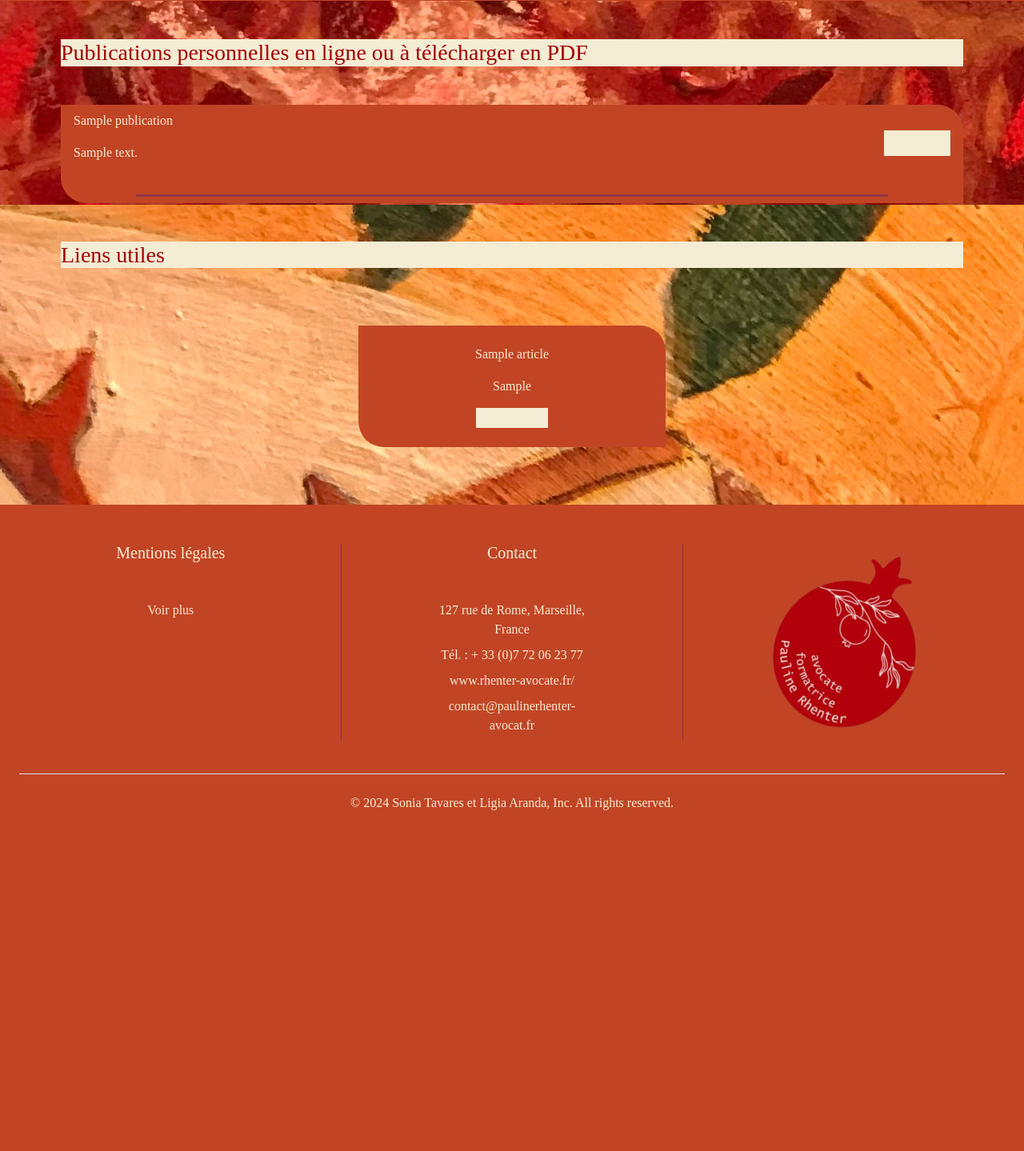
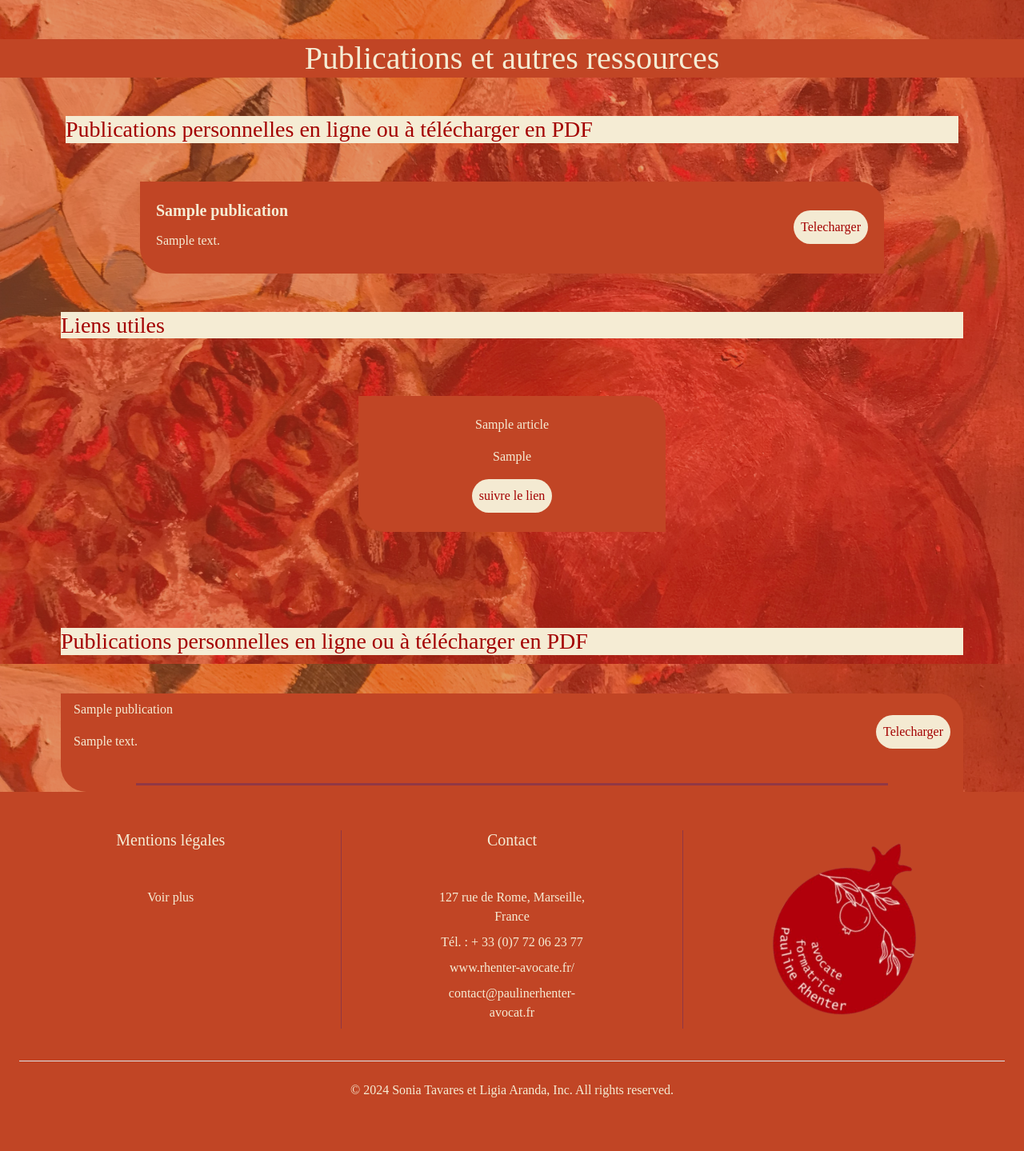
Before and after one commit to Lilii16/pauline_website, a PHP site: page / in a window 1280 px wide. Shown: the part 1873-3312 px from the top of the page at 80% size. Before the commit the page ends 2886 px from the top, so only its background shows below. Run offline with PHP 8.4, Linux system fonts and the light colour scheme; tables that the repository leaves empty or names only in its code hold one stand-in row (values such as "Sample post"); some web fonts are replaced.

Commit message:
film-rouge_body

```diff
--- a/index.php
+++ b/index.php
@@ -2,8 +2,8 @@
 require_once('./utilities/composant_general/header.php');
 require_once('./utilities/navigation/navbar.php');
 ?>
-<section class="vh-100 text-light text-center m-0 p-0&">
-    <div class="middle row align-items-center h-75">
+<section class="vh-100 text-light text-center m-0 p-0">
+    <div class="middle d-flex flex-column justify-content-center align-items-center h-75">
         <div class="align-text-middle">
            <h1 class="display-1 fw-bolder">Pauline Rhenter</h1>
         <h3 class="">Avocate au Barreau de Marseille</h3>
--- a/style.css
+++ b/style.css
@@ -7,12 +7,24 @@
   box-sizing: border-box;
   font-family: "Source Serif 4", serif;
   text-decoration: none;
-  /* color: #f5ecd4 !important; */
 }
 body {
+  position: relative;
   background-image: url("assets/pictures/grenades.jpg") !important;
+  background-size: contain;
   font-family: "Ruluko", serif !important;
   color: #f5ecd4 !important;
+}
+/* couleur sur le background */
+body::before {
+  content: "";
+  position: absolute;
+  top: 0;
+  left: 0;
+  width: 100%;
+  height: 100%;
+  background-color: #c1442577 !important;
+  z-index: -1;
 }
 
 ul{
@@ -101,11 +113,11 @@ a:hover {
 .navbar-nav {
   justify-content: center !important;
 }
-.background-image {
+/* .background-image {
   background-image: url("assets/pictures/grenade.png");
   background-size: cover;
   background-repeat: no-repeat;
-}
+} */
 .bg-color-red {
     background-color: rgb(163,	0, 0, 0.70);
     width: 95%;
--- a/utilities/autres_composants/section_about.php
+++ b/utilities/autres_composants/section_about.php
@@ -1,9 +1,6 @@
-<?php
-require_once dirname(__DIR__, 2) . '/utilities/composant_general/header.php';
-?>
 
-<body>
-    <div class="container-fluid background-image vw-100 h-200 justify-content-center">
+
+    <div class="container-fluid h-200 justify-content-center py-5">
         <div class="row justify-content-center align-items-center h-100">
             <div class="col-md-8 bg-color-red vh-75 m-4">
                 <div class="col-md-10 text-center d-flex justify-content-center">
@@ -68,4 +65,3 @@ require_once dirname(__DIR__, 2) . '/utilities/composant_general/header.php';
             </div>
         </div>
     </div>
-</body>
--- a/utilities/autres_composants/section_publication.php
+++ b/utilities/autres_composants/section_publication.php
@@ -7,29 +7,32 @@
 
 <section class="bg-red-70 pb-5">
     <h1 class="text-light-beige text-center bg-orange m-0 wh-100">Publications et autres ressources</h1>
-    <div class="container personnel" style="max-width:  90% !important;">
+    <div class="container perso col">
             <h3 class="text-red bg-light-beige p-0 my-5">Publications personnelles en ligne ou à télécharger en PDF</h3>
-        <div class="bg-orange rounded-5" style="border-top-left-radius: 0 !important; border-bottom-right-radius: 0 !important;">
-            <!-- foreachici -->
+
                 <?php
                 $publications = findAllPublications($conn);
 
                 foreach ($publications as $publication) {
                 ?>
-                <div class="m-3 d-flex justify-content-between align-items-center py-2">
+                <div class="bg-orange rounded-5 col-10 m-auto" style="border-top-left-radius: 0 !important; border-bottom-right-radius: 0 !important;">
+                    <div class="m-3 d-flex justify-content-between align-items-center p-1 py-4">
                         <div class="text-light-beige">
-                        <p><?php echo $publication['titre']; ?></p>
-                        <p><?php echo $publication['description']; ?></p>
+                            <p class="fw-bold h5 pb-2"><?php echo $publication['titre'];
+                                ?></p>
+                            <p class="h6"><?php echo $publication['description'];
+                                ?></p>
                         </div>
-                    <a href="<?php echo $publication['lien']; ?>" class="bg-light-beige p-1" download>Telecharger</a>
+                        <a href="<?php echo $publication['lien'];
+                                    ?>" class="btn rounded-pill bg-beige text-red ms-3 p-2" download>Telecharger</a>
                     </div>
-                <hr class="text-blue p-1 d-flex m-auto border-3 col-10">
+                     </div>
                 <?php
                   }
                 ?>
-            <!-- chercher comment inverser au bout de 2 -->
+
         </div>
-    </div>
+
 
     <!-- div avec les liens utiles -->
     <div class="container liens" style="max-width:  90% !important;">
@@ -46,7 +49,7 @@
                     <div class="m-3 text-center text-light-beige py-2">
                         <p><?php echo $article['title']; ?></p>
                         <p><?php echo $article['deskription']; ?></p>
-                        <a href="<?php echo $article['origine']; ?>" class="bg-light-beige p-1">suivre le lien</a>
+                        <a href="<?php echo $article['origine']; ?>" class="btn rounded-pill bg-beige text-red p-2">suivre le lien</a>
                     </div>
                 </div>
 
@@ -58,47 +61,26 @@
 </section>
 
 
+<div class="container personnel" style="max-width:  90% !important;">
+        <h3 class="text-red bg-light-beige p-0 my-5">Publications personnelles en ligne ou à télécharger en PDF</h3>
+        <div class="bg-orange rounded-5" style="border-top-left-radius: 0 !important; border-bottom-right-radius: 0 !important;">
+            <!-- foreachici -->
+            <?php
+            $publications = findAllPublications($conn);
 
-
-
-
-
-
-
-
-
-
-
-
-
-
-
-
-
-<!--
-code utile -->
-<!-- <div class="container liens" style="max-width:  90% !important;">
-            <h3 class="text-red bg-light-beige p-0 my-5">Publications personnelles en ligne ou à télécharger en PDF</h3>
-
-                <?php
-                // $publications = findAllPublications($conn);
-
-                // foreach ($publications as $publication) {
+            foreach ($publications as $publication) {
             ?>
-                <div class="bg-orange rounded-5" style="border-top-left-radius: 0 !important; border-bottom-right-radius: 0 !important;">
                 <div class="m-3 d-flex justify-content-between align-items-center py-2">
                     <div class="text-light-beige">
-                            <p><?php //echo $publication['titre'];
-                                ?></p>
-                            <p><?php //echo $publication['description'];
-                                ?></p>
+                        <p><?php echo $publication['titre']; ?></p>
+                        <p><?php echo $publication['description']; ?></p>
                     </div>
-                        <a href="<?php //echo $publication['lien'];
-                                    ?>" class="bg-light-beige p-1" download>Telecharger</a>
+                    <a href="<?php echo $publication['lien']; ?>" class="btn rounded-pill bg-beige text-red p-2" download>Telecharger</a>
+                </div>
+                <hr class="text-blue p-1 d-flex m-auto border-3 col-10">
+            <?php
+            }
+            ?>
+            <!-- chercher comment inverser au bout de 2 -->
         </div>
     </div>
-                <?php
-                //  }
-                ?>
-
-        </div> -->
```
Also changed, not shown: utilities/autres_composants/accueil.php (deleted). Lines whose indentation alone changed are shown as unchanged.
